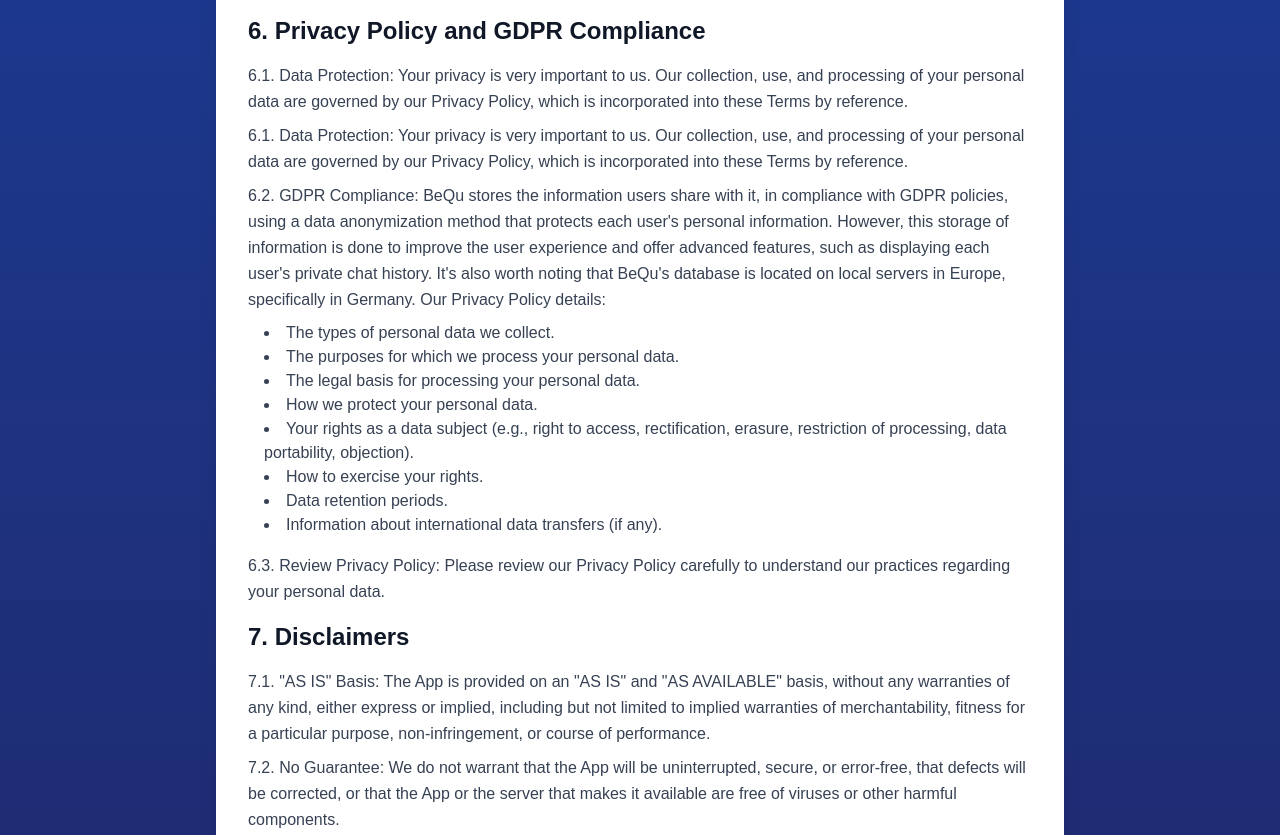
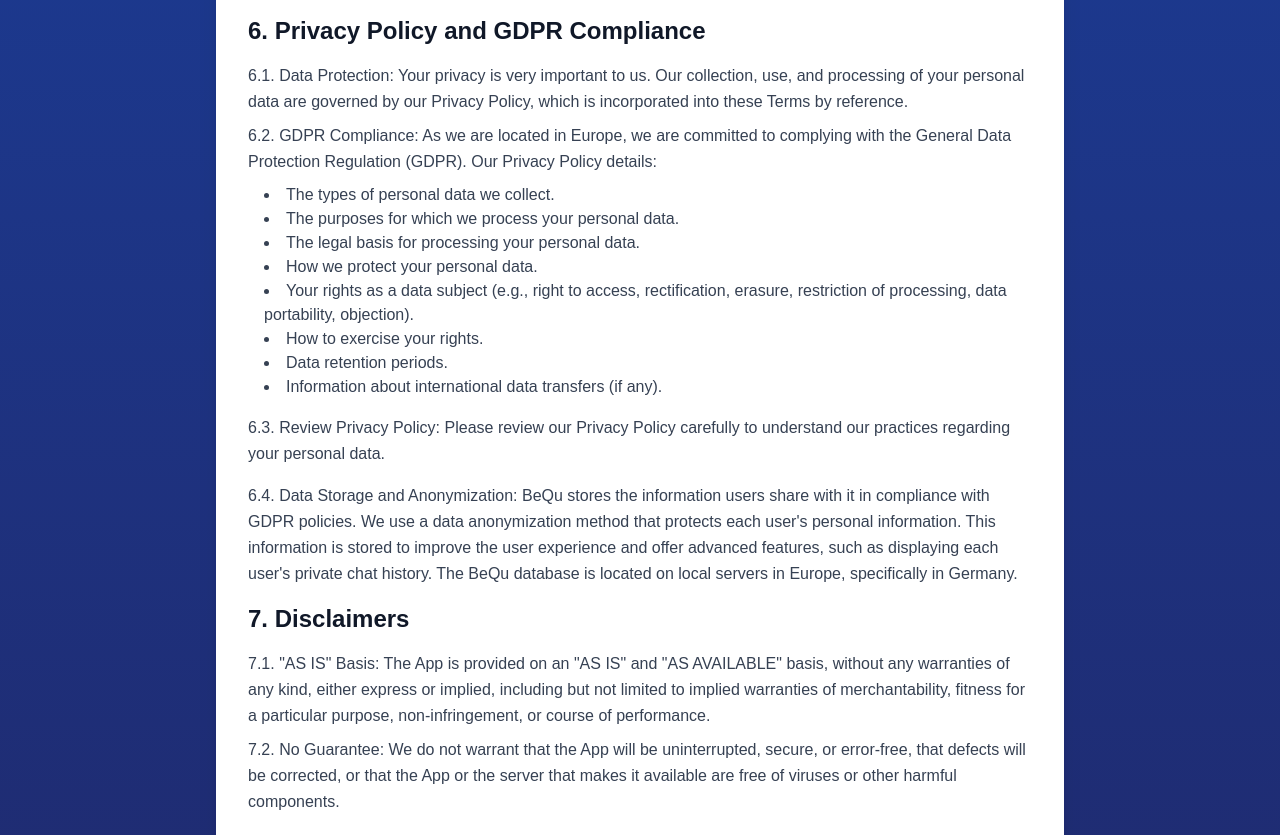
Before and after one commit to damfello/bequ-15, a Next.js app: page /terms-and-conditions in a window 1280 px wide. Shown: the part 2320-3155 px from the top of the page. Built offline with nearby package versions, Linux system fonts and the light colour scheme; no server answers.

Commit message:
update terms and conditions updated

```diff
--- a/src/app/terms-and-conditions/page.tsx
+++ b/src/app/terms-and-conditions/page.tsx
@@ -1,3 +1,4 @@
+// pages/page.tsx
 'use client';
 
 import React from 'react';
@@ -108,14 +109,11 @@
           </p>
 
           <h2 className="text-2xl font-semibold mb-4 text-gray-900">6. Privacy Policy and GDPR Compliance</h2>
-            <p className="text-gray-700 leading-relaxed mb-2">
-            <span className="font-medium">6.1. Data Protection:</span> Your privacy is very important to us. Our collection, use, and processing of your personal data are governed by our Privacy Policy, which is incorporated into these Terms by reference.
-          </p>
           <p className="text-gray-700 leading-relaxed mb-2">
             <span className="font-medium">6.1. Data Protection:</span> Your privacy is very important to us. Our collection, use, and processing of your personal data are governed by our Privacy Policy, which is incorporated into these Terms by reference.
           </p>
           <p className="text-gray-700 leading-relaxed mb-2">
-            <span className="font-medium">6.2. GDPR Compliance:</span> BeQu stores the information users share with it, in compliance with GDPR policies, using a data anonymization method that protects each user's personal information. However, this storage of information is done to improve the user experience and offer advanced features, such as displaying each user's private chat history. It's also worth noting that BeQu's database is located on local servers in Europe, specifically in Germany. Our Privacy Policy details:
+            <span className="font-medium">6.2. GDPR Compliance:</span> As we are located in Europe, we are committed to complying with the General Data Protection Regulation (GDPR). Our Privacy Policy details:
           </p>
           <ul className="list-disc list-inside text-gray-700 ml-4 mb-4">
             <li>The types of personal data we collect.</li>
@@ -129,6 +127,10 @@
           </ul>
           <p className="text-gray-700 leading-relaxed mb-4">
             <span className="font-medium">6.3. Review Privacy Policy:</span> Please review our Privacy Policy carefully to understand our practices regarding your personal data.
+          </p>
+
+          <p className="text-gray-700 leading-relaxed mb-4">
+            <span className="font-medium">6.4. Data Storage and Anonymization:</span> BeQu stores the information users share with it in compliance with GDPR policies. We use a data anonymization method that protects each user's personal information. This information is stored to improve the user experience and offer advanced features, such as displaying each user's private chat history. The BeQu database is located on local servers in Europe, specifically in Germany.
           </p>
 
           <h2 className="text-2xl font-semibold mb-4 text-gray-900">7. Disclaimers</h2>
```
